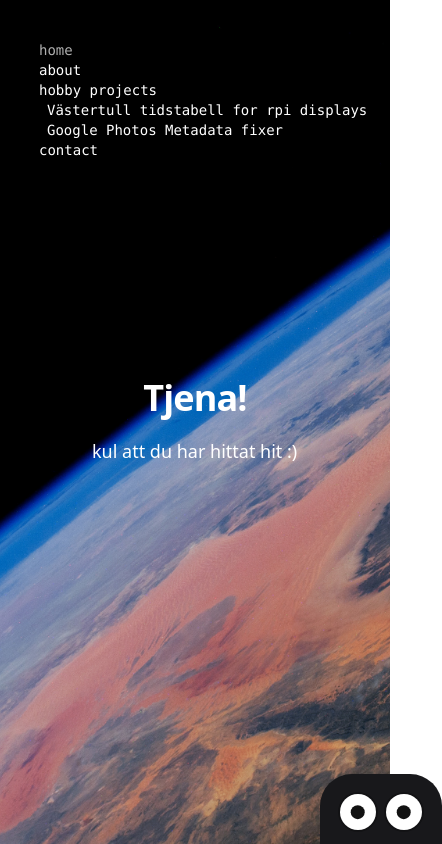
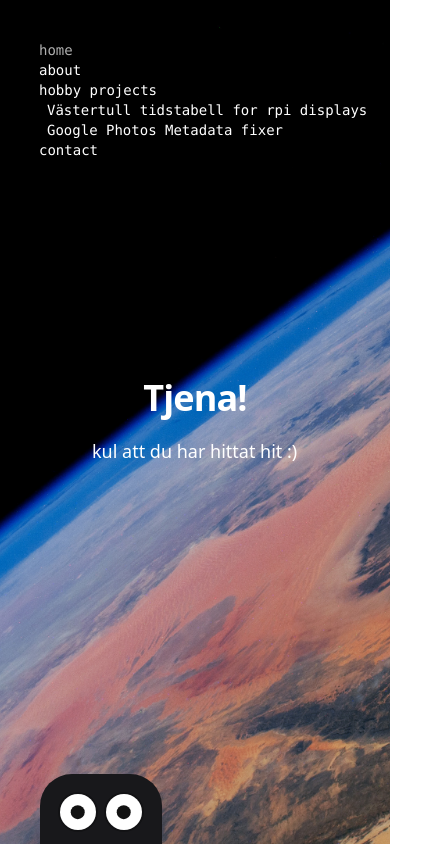
Before and after one commit to olofahren/landing-page, a SvelteKit app: page / in a window 390 px wide. Shown: the whole page, 442 px wide, since content can reach past the window. Built offline with nearby package versions, Linux system fonts and the light colour scheme.

Commit message:
fix: adjust layout for menu component and disable custom cursor on small screens

```diff
--- a/src/lib/components/Menu.svelte
+++ b/src/lib/components/Menu.svelte
@@ -6,8 +6,8 @@
 	const isActive = (path: string) => currentPath === path;
 </script>
 
-<div class="guy absolute left-80 bottom-0 z-20 bg-zinc-900 rounded-t-4xl">
-	<div class="relative w-full h-full">
+<div class="guy absolute bottom-0 z-20">
+	<div class="relative h-full bg-zinc-900 rounded-t-4xl ml-10">
 		<Eyes></Eyes>
 	</div>
 </div>
--- a/src/routes/+layout.svelte
+++ b/src/routes/+layout.svelte
@@ -13,6 +13,7 @@
 	onMount(() => {
 		const cursorElement = document.querySelector('.global-cursor') as HTMLElement | null;
 		if (!cursorElement) return;
+		if(window.innerWidth < 600) return; // disable custom cursor on small screens
 
 		document.body.classList.add('custom-cursor-active');
 
```
